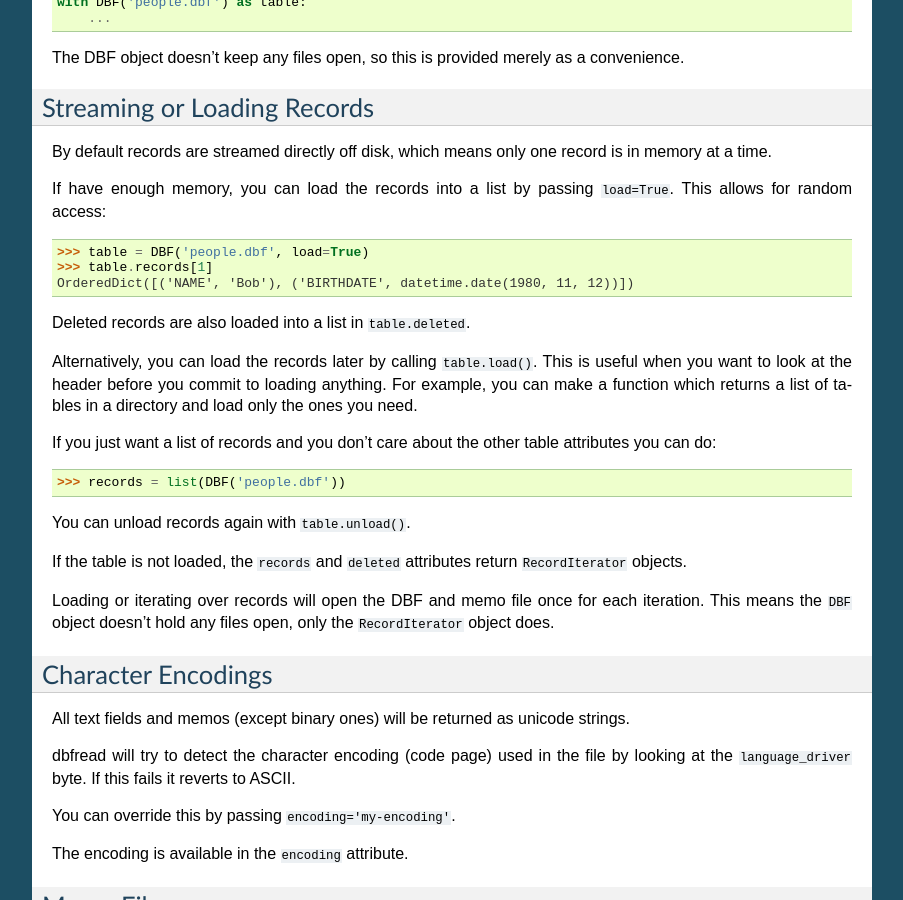
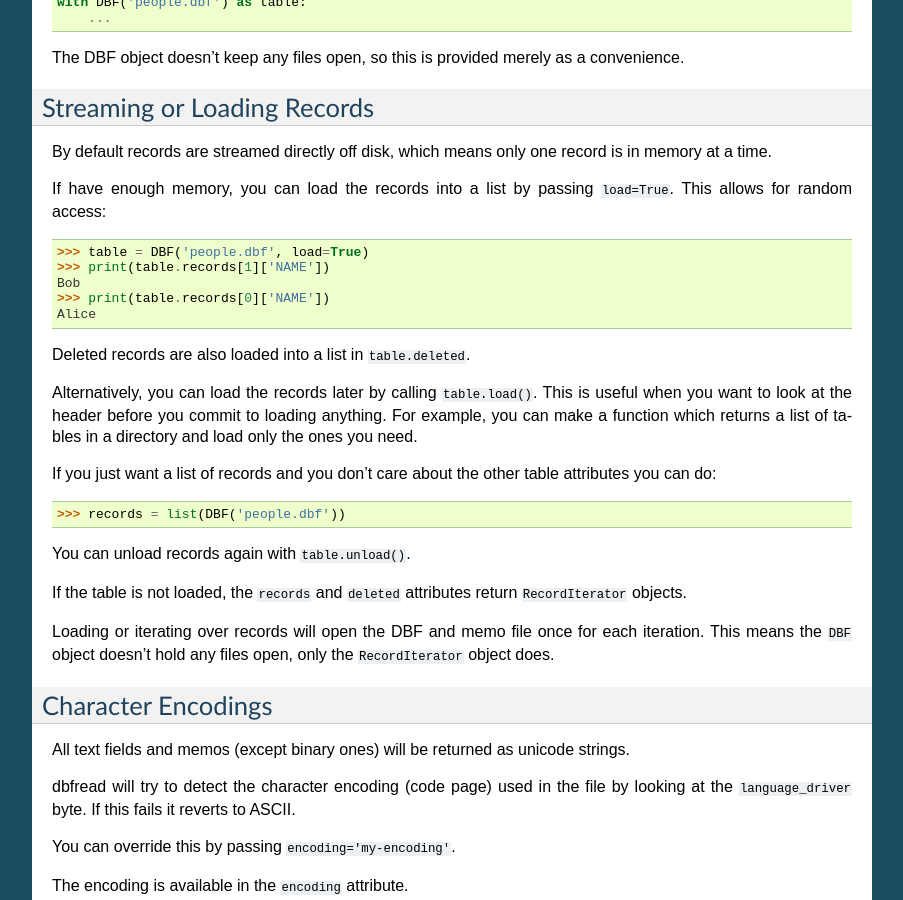
Before and after one commit to olemb/dbfread, a Sphinx documentation site: the page built from docs/introduction.rst, in a window 1280 px wide and 900 px high, scrolled down 682 px. Shown: the whole window, without its empty margins (198-1101 px from the left). Built offline with Sphinx 7.4.7, drawn with Linux system fonts in a browser that asks for light colours.

Commit message:
Improved "load=True" example.

```diff
--- a/README.rst
+++ b/README.rst
@@ -27,8 +27,10 @@ file.  If you have enough memory you can load the records into a
 list. This allows for random access::
 
     >>> table = DBF('people.dbf', load=True)
-    >>> table.records[1]
-    OrderedDict([('NAME', 'Bob'), ('BIRTHDATE', datetime.date(1980, 11, 12))])
+    >>> print(table.records[1]['NAME'])
+    Bob
+    >>> print(table.records[0]['NAME'])
+    Alice
 
 Full documentation at http://dbfread.readthedocs.org/
 
--- a/docs/introduction.rst
+++ b/docs/introduction.rst
@@ -55,8 +55,10 @@ If have enough memory, you can load the records into a list by passing
 ``load=True``. This allows for random access::
 
     >>> table = DBF('people.dbf', load=True)
-    >>> table.records[1]
-    OrderedDict([('NAME', 'Bob'), ('BIRTHDATE', datetime.date(1980, 11, 12))])
+    >>> print(table.records[1]['NAME'])
+    Bob
+    >>> print(table.records[0]['NAME'])
+    Alice
 
 Deleted records are also loaded into a list in ``table.deleted``.
 
```
